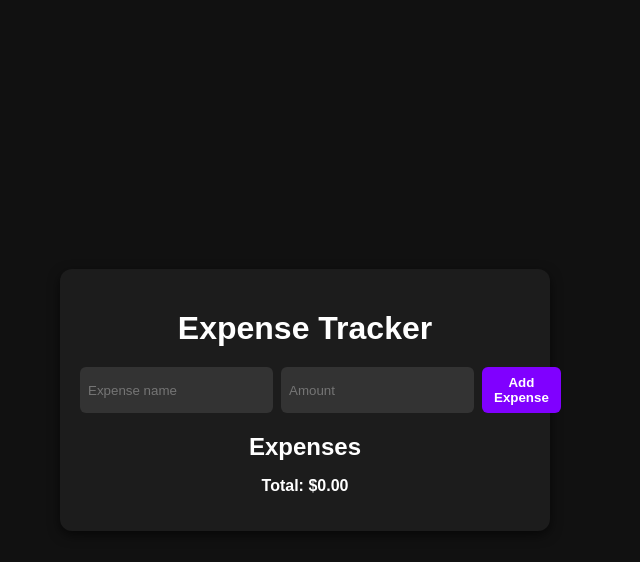
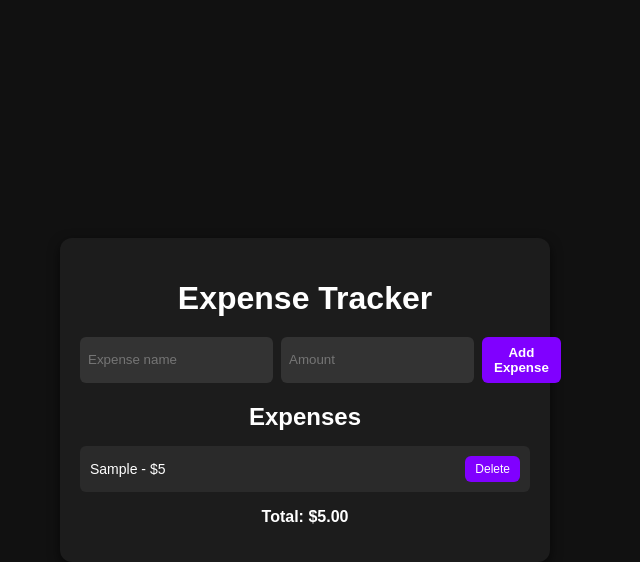
Before and after one commit to t4runjangra/practice-projects, a plain HTML site: page expense-Tracker/index.html in a window 1280 px wide. Both pictures are taken after typing "Sample", "5" into the empty fields and a click on the button "Add Expense". Shown: the whole page, without its empty margins (335-975 px from the left). Drawn offline with Linux system fonts and the light colour scheme.

Commit message:
completed the expense tracker

```diff
--- a/expense-Tracker/index.html
+++ b/expense-Tracker/index.html
@@ -12,7 +12,7 @@
 
     <form id="expense-form">
       <input type="text" id="expense-name" placeholder="Expense name" required>
-      <input type="number" id="expense-amount" placeholder="Amount" required>
+      <input type="number" step="any" id="expense-amount" placeholder="Amount" required>
       <button type="submit" id="submit">Add Expense</button>
     </form>
 
--- a/expense-Tracker/script.js
+++ b/expense-Tracker/script.js
@@ -2,18 +2,19 @@ document.addEventListener("DOMContentLoaded", () => {
     const expenseForm = document.getElementById("expense-form")
     const expenseName = document.getElementById("expense-name")
     const expenseAmount = document.getElementById("expense-amount")
-    const submitButton = document.querySelector("#submit")
     const expenseList = document.getElementById("expense-list")
-    const total = document.getElementById("total")
     const totalAmount = document.getElementById("total-amount")
 
-    let expense = JSON.parse(localStorage.getItem("Expense"))||[];
+    let expense = JSON.parse(localStorage.getItem("Expense")) || [];
+    let totalExpense = calculateTotal();
+    updateTotal();
+    renderExpense();
 
     expenseForm.addEventListener("submit", (e) => {
         e.preventDefault();
         let name = expenseName.value.trim();
-        let amount = parseInt(expenseAmount.value.trim());
-        if(name!= "" && !isNaN(amount) && amount>0){
+        let amount = parseFloat(expenseAmount.value.trim());
+        if (name != "" && !isNaN(amount) && amount > 0.00) {
             let newExpense = {
                 id: Date.now(),
                 name, // this is a new method in which you can define the key value by writing the key only it automatically understand that that key and value both are going to be same
@@ -21,23 +22,45 @@ document.addEventListener("DOMContentLoaded", () => {
             }
             expense.push(newExpense);
             saveExpense();
-            renderExpense(name, amount)
+            updateTotal()
+            renderExpense()
             expenseAmount.value = ""
             expenseName.value = ""
         }
     })
 
-    function renderExpense(name ,amount){
-        const li = document.createElement("li");
-        li.classList.add("expense-item");
-        li.innerHTML = `
-            <span>${name} - $${amount}</span>
-            <button class="delete-btn">Delete</button>
-        `
+    function renderExpense() {
+        expenseList.innerHTML = ""
+        expense.forEach((expenses, index) => {
+            const li = document.createElement("li");
+            li.classList.add("expense-item");
+            li.innerHTML = `
+                <span>${expenses.name} - $${expenses.amount}</span>
+                <button data-id="${expenses.id}" class="delete-btn">Delete</button>
+            `
+            expenseList.appendChild(li)
 
+            li.querySelector("button").addEventListener("click", (e) => {
+                e.stopPropagation()
+                expense = expense.filter(exp => exp.id !== expenses.id)
+                li.remove()
+
+                updateTotal()
+                saveExpense()
+
+            })
+        })
+    }
+    function calculateTotal() {
+        return expense.reduce((sum, expense) => (sum + expense.amount), 0)
+    }
+    function updateTotal() {
+        totalExpense = calculateTotal()
+        totalAmount.textContent = totalExpense.toFixed(2);
     }
 
-    function saveExpense(){
+
+    function saveExpense() {
         localStorage.setItem("Expense", JSON.stringify(expense));
     }
 })
```
